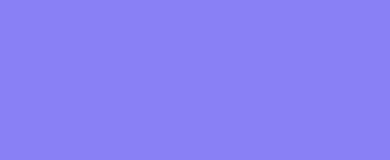
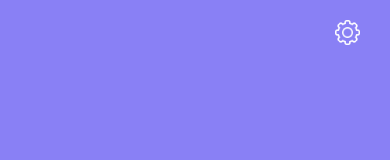
Before and after one commit to ismailkhan4/currencyconverter, a React Native app: screen /Home in a window 390 px wide. Shown: the top 160 px of the page. Built offline with nearby package versions, Linux system fonts and the light colour scheme.

Commit message:
Header Icon placed on Home Screen

```diff
--- a/app/assets/images.js
+++ b/app/assets/images.js
@@ -1,5 +1,6 @@
 const images = {
   logo: require('./images/logo.png'),
   revert: require('./images/revert.png'),
+  settings: require('./images/settings.png'),
 };
 export default images;
--- /dev/null
+++ b/app/components/Header/index.js
@@ -0,0 +1,14 @@
+import {Image, TouchableOpacity} from 'react-native';
+import React from 'react';
+import {images} from '../../assets';
+import styles from './styles';
+
+const Header = props => {
+  return (
+    <TouchableOpacity style={styles.container} onPress={props.onPress}>
+      <Image source={images.settings} style={styles.image} />
+    </TouchableOpacity>
+  );
+};
+
+export default Header;
--- /dev/null
+++ b/app/components/Header/styles.js
@@ -0,0 +1,15 @@
+import {StyleSheet} from 'react-native';
+import {colors} from '../../assets';
+
+export default StyleSheet.create({
+  container: {
+    position: 'absolute',
+    top: 20,
+    right: 30,
+  },
+  image: {
+    height: 25,
+    width: 25,
+    tintColor: colors.white,
+  },
+});
--- a/app/components/Logo/index.js
+++ b/app/components/Logo/index.js
@@ -1,4 +1,4 @@
-import {View, Text, Image} from 'react-native';
+import {View, Image} from 'react-native';
 import React from 'react';
 import {images} from '../../assets';
 
--- a/app/components/index.js
+++ b/app/components/index.js
@@ -2,3 +2,4 @@ export {default as Container} from './Container';
 export {default as Logo} from './Logo';
 export {default as CustomInput} from './TextInput';
 export {default as ClearButton} from './Button/ClearButton';
+export {default as Header} from './Header';
--- a/app/screens/Home/index.js
+++ b/app/screens/Home/index.js
@@ -1,11 +1,18 @@
 import {View, Text} from 'react-native';
 import React from 'react';
-import {ClearButton, Container, CustomInput, Logo} from '../../components';
+import {
+  ClearButton,
+  Container,
+  CustomInput,
+  Header,
+  Logo,
+} from '../../components';
 import {colors, dimensions} from '../../assets';
 
 const Home = () => {
   return (
     <Container>
+      <Header onPress={() => {}} />
       <Logo />
       <View style={{marginVertical: dimensions.normal}} />
       <Text style={{color: colors.white, fontSize: dimensions.extended}}>
```
Also changed, not shown: app/assets/images/settings.png (added).
